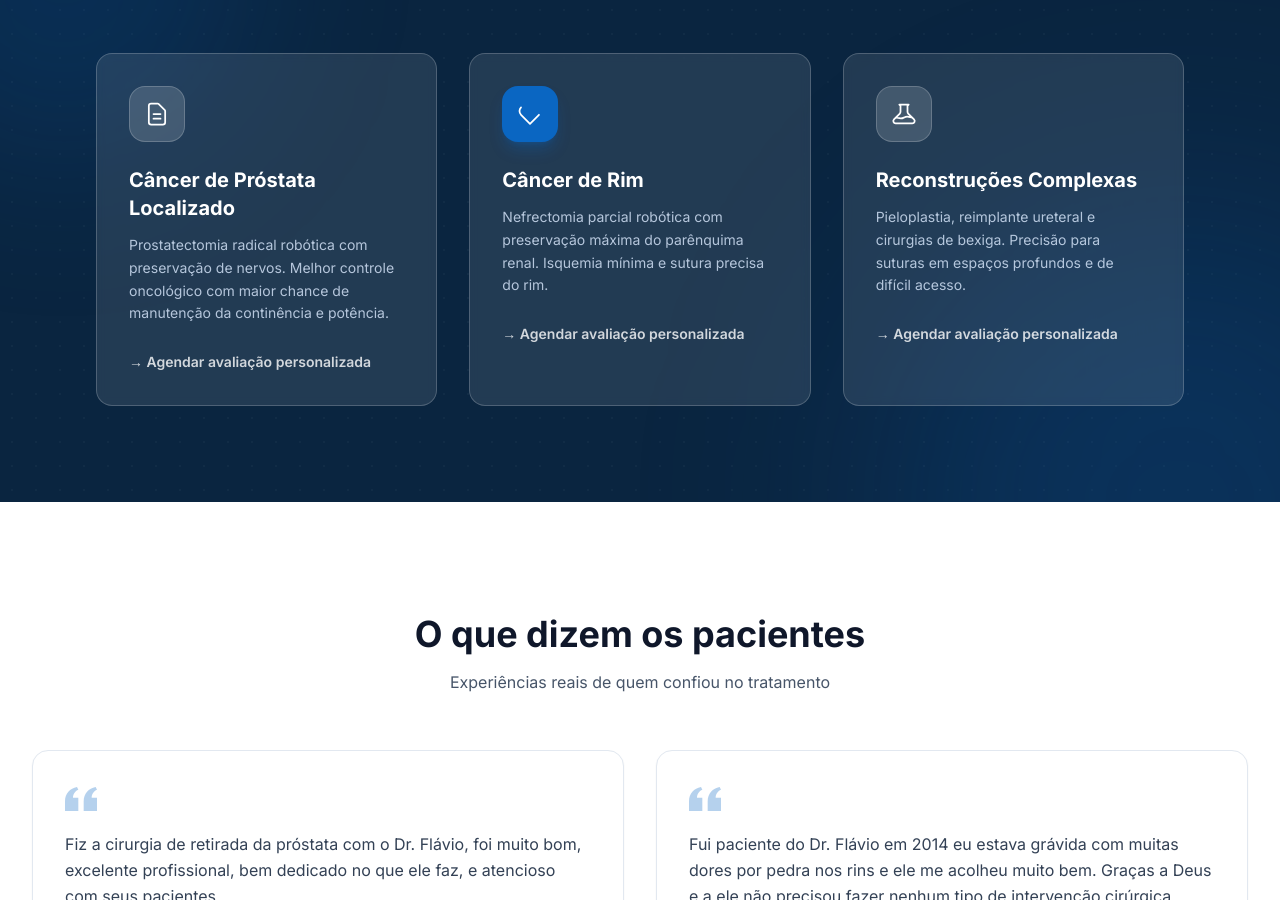
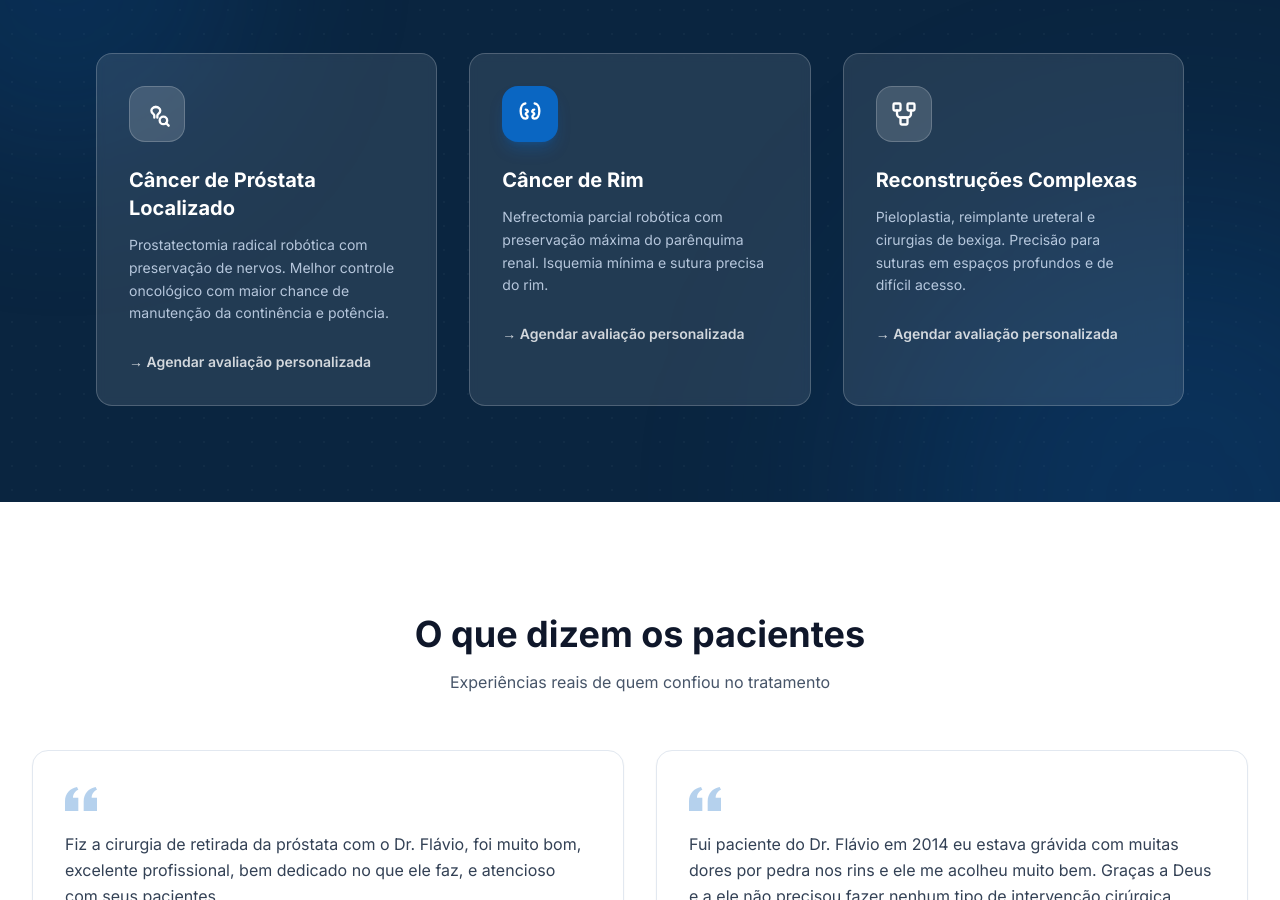
Before and after one commit to gabriel-rizzato/site-drflaviomadeira, a plain HTML site: page index.html in a window 1280 px wide. Shown: the part 2671-3571 px from the top of the page. Drawn offline with nearby package versions, Linux system fonts and the light colour scheme.

Commit message:
atualiza ícones: próstata com lupa, 2 rins, blocos conectados para reconstruções complexas

```diff
--- a/index.html
+++ b/index.html
@@ -294,19 +294,19 @@
             </div>
             <div class="grid md:grid-cols-3 gap-6 lg:gap-8">
                 <div class="reveal group relative bg-white/10 backdrop-blur-sm border border-white/20 rounded-2xl p-8 hover:bg-white/20 hover:-translate-y-1 transition-all">
-                    <div class="w-14 h-14 rounded-2xl bg-white/15 border border-white/20 flex items-center justify-center mb-6 group-hover:scale-110 transition-transform"><svg class="w-7 h-7 text-white" fill="none" stroke="currentColor" viewBox="0 0 24 24"><path stroke-linecap="round" stroke-linejoin="round" stroke-width="1.5" d="M9 12h6m-6 4h6m2 5H7a2 2 0 01-2-2V5a2 2 0 012-2h5.586a1 1 0 01.707.293l5.414 5.414a1 1 0 01.293.707V19a2 2 0 01-2 2z"/></svg></div>
+                    <div class="w-14 h-14 rounded-2xl bg-white/15 border border-white/20 flex items-center justify-center mb-6 group-hover:scale-110 transition-transform"><svg class="w-7 h-7 text-white" viewBox="0 0 24 24" fill="none" stroke="currentColor" stroke-width="2" stroke-linecap="round" stroke-linejoin="round"><path d="M11 6c-2.2 0-3.8 1.4-3.8 3.2 0 1.2.7 2 1.6 2.7.5.4.9 1 .9 1.7v1.5"/><path d="M11 6c2.2 0 3.8 1.4 3.8 3.2 0 1.2-.7 2-1.6 2.7-.5.4-.9 1-.9 1.7v1.5"/><circle cx="17.5" cy="17.5" r="3.2"/><path d="M19.7 19.7l2.3 2.3"/></svg></div>
                     <h3 class="text-xl font-bold mb-3">Câncer de Próstata Localizado</h3>
                     <p class="text-blue-100/80 text-sm leading-relaxed mb-6">Prostatectomia radical robótica com preservação de nervos. Melhor controle oncológico com maior chance de manutenção da continência e potência.</p>
                     <button onclick="openWaModal()" class="inline-flex items-center gap-1.5 text-white/80 font-semibold text-sm group-hover:text-white group-hover:gap-2 transition-all">→ Agendar avaliação personalizada</button>
                 </div>
                 <div class="reveal reveal-delay-1 group relative bg-white/10 backdrop-blur-sm border border-white/20 rounded-2xl p-8 hover:bg-white/20 hover:-translate-y-1 transition-all">
-                    <div class="w-14 h-14 rounded-2xl bg-[#0a66c2] flex items-center justify-center mb-6 group-hover:scale-110 transition-transform shadow-lg shadow-[#0a66c2]/30"><svg class="w-7 h-7 text-white" fill="none" stroke="currentColor" viewBox="0 0 24 24"><path stroke-linecap="round" stroke-linejoin="round" stroke-width="1.5" d="M4.318 6.318a4.5 4.5 0 000 6.364L12 20.364l7.682-7.682a4.5 4.5 0 00-6.364L12 7.636l-1.318-1.318a4.5 0 00-6.364 0z"/></svg></div>
+                    <div class="w-14 h-14 rounded-2xl bg-[#0a66c2] flex items-center justify-center mb-6 group-hover:scale-110 transition-transform shadow-lg shadow-[#0a66c2]/30"><svg class="w-7 h-7 text-white" viewBox="0 0 24 24" fill="none" stroke="currentColor" stroke-width="2" stroke-linecap="round" stroke-linejoin="round"><path d="M8 3C5.8 3 4 5.5 4 9.5S5.8 16 8 16c1.1 0 1.9-.8 1.9-1.8 0-.6-.4-1.1-.9-1.4-.5-.3-.8-.6-.6-1.2.2-.4.5-.7.9-.9.6-.2.9-.7.7-1.3C9.8 8.6 9.1 8.2 8.4 8.2"/><path d="M16 3c2.2 0 4 2.5 4 6.5S18.2 16 16 16c-1.1 0-1.9-.8-1.9-1.8 0-.6.4-1.1.9-1.4.5-.3.8-.6.6-1.2-.2-.4-.5-.7-.9-.9-.6-.2-.9-.7-.7-1.3.2-.8.9-1.2 1.6-1.2"/></svg></div>
                     <h3 class="text-xl font-bold mb-3">Câncer de Rim</h3>
                     <p class="text-blue-100/80 text-sm leading-relaxed mb-6">Nefrectomia parcial robótica com preservação máxima do parênquima renal. Isquemia mínima e sutura precisa do rim.</p>
                     <button onclick="openWaModal()" class="inline-flex items-center gap-1.5 text-white/80 font-semibold text-sm group-hover:text-white group-hover:gap-2 transition-all">→ Agendar avaliação personalizada</button>
                 </div>
                 <div class="reveal reveal-delay-2 group relative bg-white/10 backdrop-blur-sm border border-white/20 rounded-2xl p-8 hover:bg-white/20 hover:-translate-y-1 transition-all">
-                    <div class="w-14 h-14 rounded-2xl bg-white/15 border border-white/20 flex items-center justify-center mb-6 group-hover:scale-110 transition-transform"><svg class="w-7 h-7 text-white" fill="none" stroke="currentColor" viewBox="0 0 24 24"><path stroke-linecap="round" stroke-linejoin="round" stroke-width="1.5" d="M19.428 15.428a2 2 0 00-1.022-.547l-2.387-.477a6 6 0 00-3.86.517l-.318.158a6 6 0 01-3.86.517L6.05 15.21a2 2 0 00-1.806.547M8 4h8l-1 1v5.172a2 2 0 00.586 1.414l5 5c1.26 1.26.367 3.419-1.415 3.419H4.828c-1.782 0-2.674-2.159-1.414-3.419l5-5A2 2 0 009 10.172V5L8 4z"/></svg></div>
+                    <div class="w-14 h-14 rounded-2xl bg-white/15 border border-white/20 flex items-center justify-center mb-6 group-hover:scale-110 transition-transform"><svg class="w-7 h-7 text-white" viewBox="0 0 24 24" fill="none" stroke="currentColor" stroke-width="2" stroke-linecap="round" stroke-linejoin="round"><rect x="3" y="3" width="6" height="6" rx="1"/><rect x="15" y="3" width="6" height="6" rx="1"/><rect x="9" y="15" width="6" height="6" rx="1"/><path d="M6 9v3a3 3 0 003 3h6a3 3 0 003-3V9"/></svg></div>
                     <h3 class="text-xl font-bold mb-3">Reconstruções Complexas</h3>
                     <p class="text-blue-100/80 text-sm leading-relaxed mb-6">Pieloplastia, reimplante ureteral e cirurgias de bexiga. Precisão para suturas em espaços profundos e de difícil acesso.</p>
                     <button onclick="openWaModal()" class="inline-flex items-center gap-1.5 text-white/80 font-semibold text-sm group-hover:text-white group-hover:gap-2 transition-all">→ Agendar avaliação personalizada</button>
```
